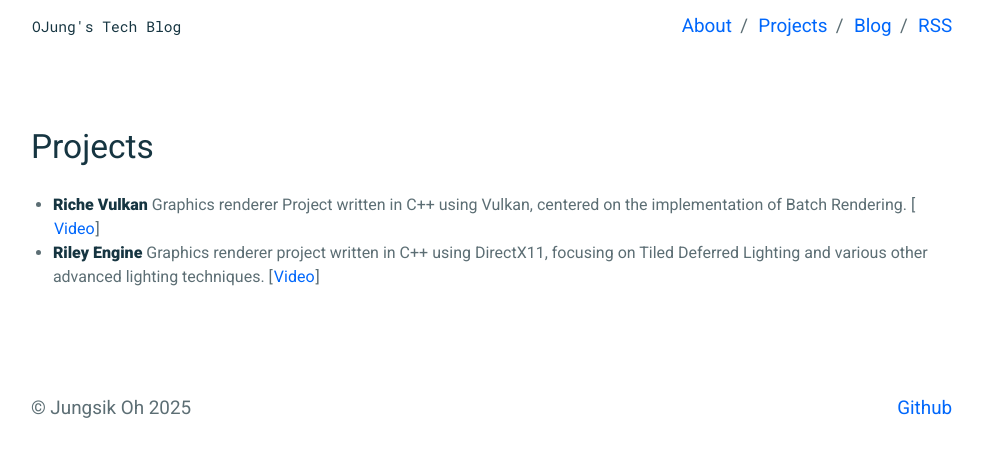
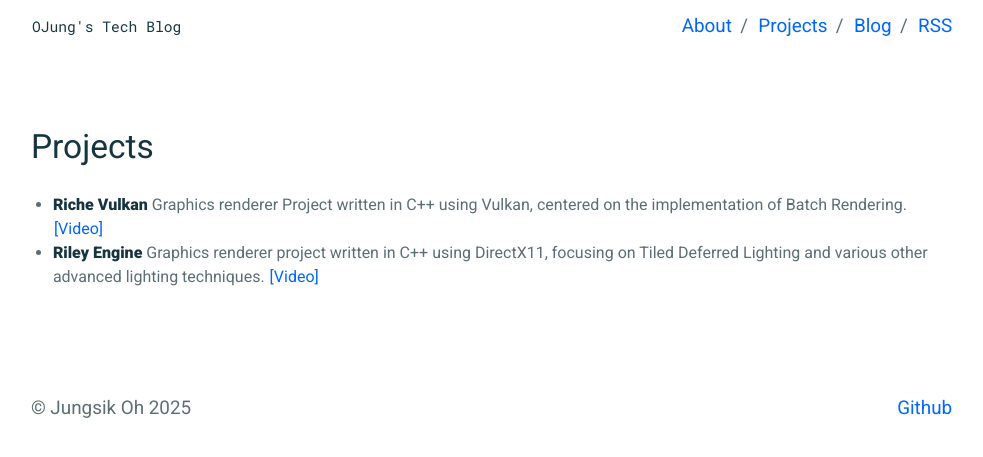
Before and after one commit to JungsikOh/jungsikoh.github.io, a Jekyll site: the page built from _pages/projects.md, in a window 1280 px wide. Shown: the top 457 px of the page, without its empty margins (148-1131 px from the left). Built offline with Jekyll 4.4.1, drawn with Linux system fonts in a browser that asks for light colours.

```diff
--- a/_pages/projects.md
+++ b/_pages/projects.md
@@ -5,5 +5,5 @@ permalink: /projects/
 sph: false
 ---
 
-- **Riche Vulkan** Graphics renderer Project written in C++ using Vulkan, centered on the implementation of Batch Rendering. \[[Video](https://youtu.be/x90SoRK9CGA?si=lGi7A22cP7v3_0XM)\]
-- **Riley Engine** Graphics renderer project written in C++ using DirectX11, focusing on Tiled Deferred Lighting and various other advanced lighting techniques. \[[Video](https://youtu.be/_Tj_7X7Es-4?si=wYUzIZCI2AITw2ly)\]
+- **Riche Vulkan** Graphics renderer Project written in C++ using Vulkan, centered on the implementation of Batch Rendering. [\[Video\]](https://youtu.be/x90SoRK9CGA?si=lGi7A22cP7v3_0XM)
+- **Riley Engine** Graphics renderer project written in C++ using DirectX11, focusing on Tiled Deferred Lighting and various other advanced lighting techniques. [\[Video\]](https://youtu.be/_Tj_7X7Es-4?si=wYUzIZCI2AITw2ly)
```
